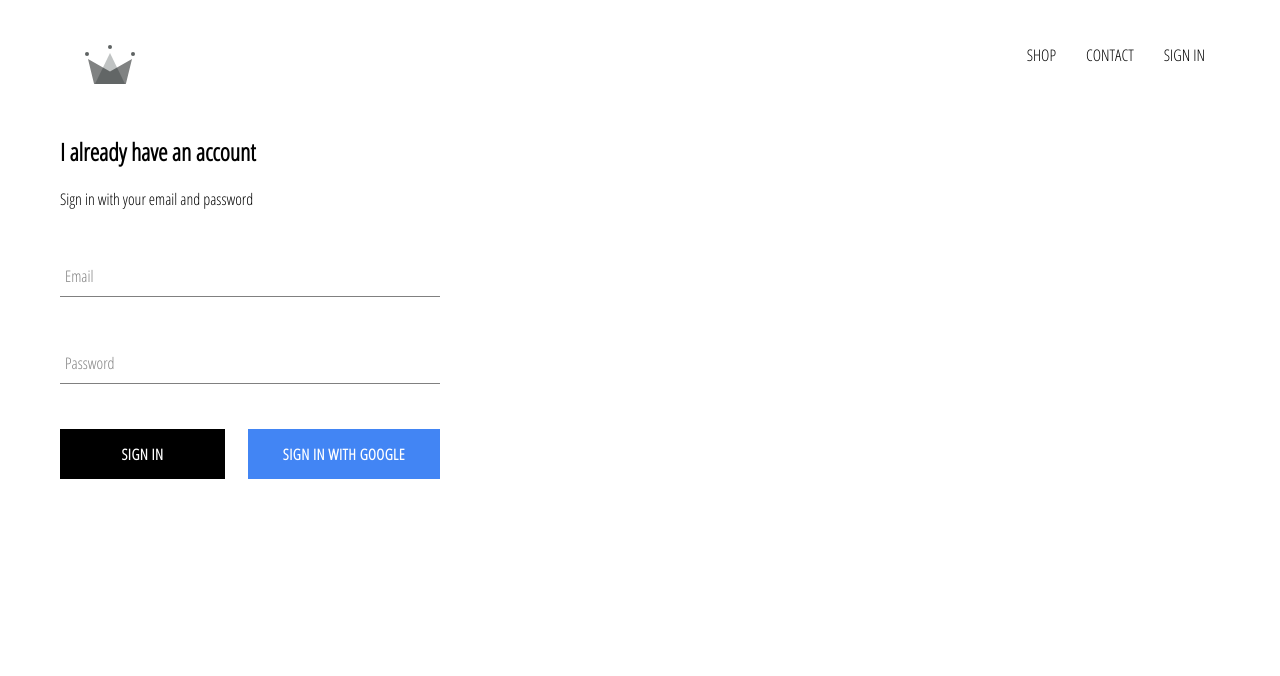
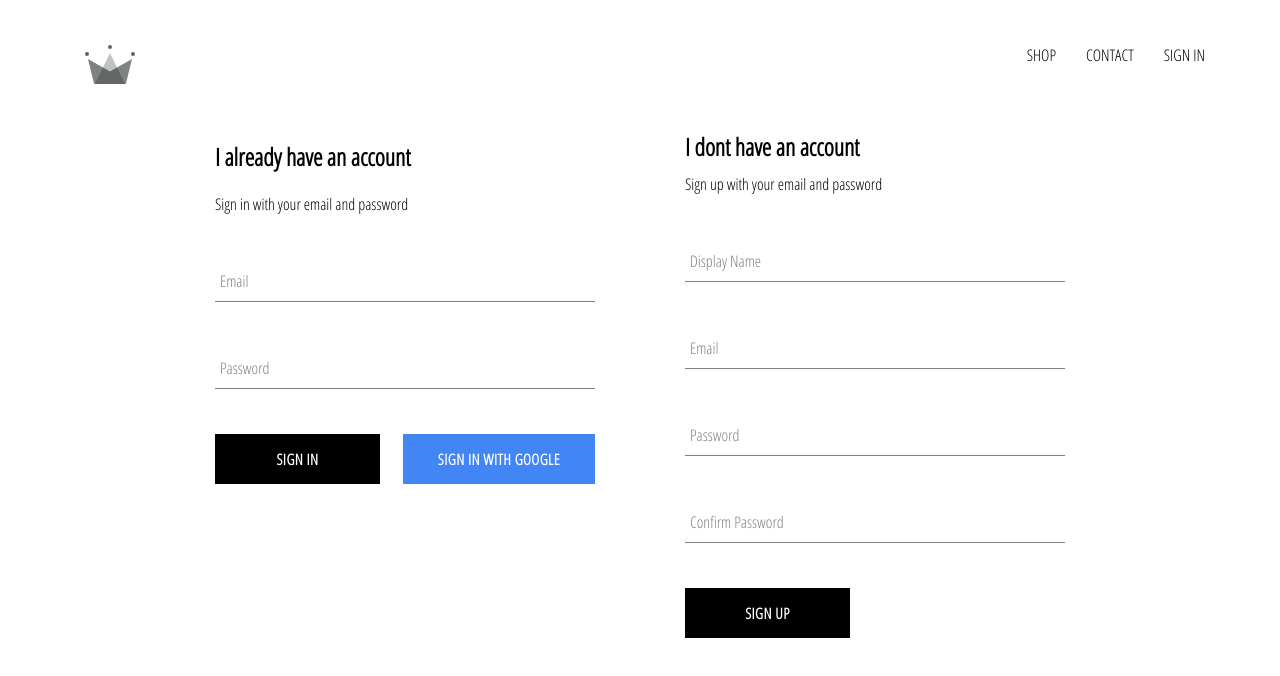
Before and after one commit to UmedJadhav/udj-apparels, a React (Create React App) app: page /signin in a window 1280 px wide. Shown: the top 676 px of the page. Built offline with nearby package versions, Linux system fonts and the light colour scheme; no server answers.

Commit message:
Added sign up component to the project .

```diff
--- a/src/App.js
+++ b/src/App.js
@@ -19,8 +19,20 @@
   unsubscribeFromAuth = null;
 
   componentDidMount(){
-    this.unsubscribeFromAuth = auth.onAuthStateChanged(async (user) => {
-      createUserProfileDocument(user);
+    this.unsubscribeFromAuth = auth.onAuthStateChanged(async (userAuth) => {
+      if (userAuth){
+        const userRef = await createUserProfileDocument(userAuth);
+        userRef.onSnapshot(snapshot => {
+          this.setState({
+            currentUser: {
+              id: snapshot.id,
+              ...snapshot.data()
+            }
+          }, () => console.log(this.state));
+        });
+      }else{
+        this.setState({ currentUser: userAuth });
+      }
     });
   }
 
--- /dev/null
+++ b/src/components/sign-up/sign-up-component.jsx
@@ -0,0 +1,68 @@
+import React from 'react';
+
+import FormInput from '../form-input/form-input-component';
+import CustomButton from '../custom-button/custom-button-component';
+import { auth, createUserProfileDocument } from '../../firebase/firebase.utils';
+
+import './sign-up-styles.scss';
+
+class SignUp extends React.Component {
+ constructor(){
+  super();
+  this.state = {
+    displayName: '',
+    email: '',
+    password: '',
+    confirmPassword: ''
+  }
+ }
+
+ handleSubmit = async (event) => {
+  event.preventDefault();
+  const { displayName, email, password, confirmPassword } = this.state;
+  if(password !== confirmPassword){
+    alert('passwords dont match');
+    return;
+  }
+
+  try {
+    const { user } = await auth.createUserWithEmailAndPassword(email, password)
+
+    await createUserProfileDocument(user, {displayName});
+
+    this.setState({
+      displayName: '',
+     email: '',
+     password: '',
+     confirmPassword: ''
+    });
+  }catch (error) {
+    console.error(error);
+  }
+ }
+
+ handleChange = (event) => {
+   const { name, value } = event.target;
+   this.setState({ [name]: value });
+ }
+
+ render() {
+   const {displayName, email, password, confirmPassword} = this.state;
+  return (
+    <div className='sign-up'>
+      <h2 className='title'>I dont have an account</h2>
+      <span>Sign up with your email and password</span>
+      <form className='sign-up-form' onSubmit={this.handleSubmit}>
+        <FormInput type='text' name='displayName' value={displayName} onChange={this.handleChange} label='Display Name' required/>
+        <FormInput type='email' name='email' value={email} onChange={this.handleChange} label='Email' required/>
+        <FormInput type='password' name='password' value={password} onChange={this.handleChange} label='Password' required/>
+        <FormInput type='password' name='confirmPassword' value={confirmPassword} onChange={this.handleChange} label='Confirm Password' required/>
+        <CustomButton type='submit'>SIGN UP</CustomButton>
+      </form>
+    </div>
+  );
+}
+
+}
+
+export default SignUp;
--- /dev/null
+++ b/src/components/sign-up/sign-up-styles.scss
@@ -0,0 +1,9 @@
+.sign-up{
+  display: flex;
+  flex-direction: column;
+  width: 380px ;
+
+  .title{
+    margin: 10px 0;
+  }
+}
--- a/src/pages/login-logout/login-logout-component.jsx
+++ b/src/pages/login-logout/login-logout-component.jsx
@@ -1,9 +1,12 @@
 import React from 'react';
 import './login-logout-styles.scss';
 import SignIn from '../../components/sign-in/sign-in-component';
+import SignUp from '../../components/sign-up/sign-up-component';
+
 const LoginLogoutPage = () => (
-  <div className='sign-in-and-sign-up'>
+  <div className='login-logout'>
     <SignIn/>
+    <SignUp/>
   </div>
 );
 
--- a/src/pages/login-logout/login-logout-styles.scss
+++ b/src/pages/login-logout/login-logout-styles.scss
@@ -0,0 +1,6 @@
+.login-logout{
+  width: 850px;
+  display: flex;
+  justify-content: space-between;
+  margin: 30px auto;
+}
```
